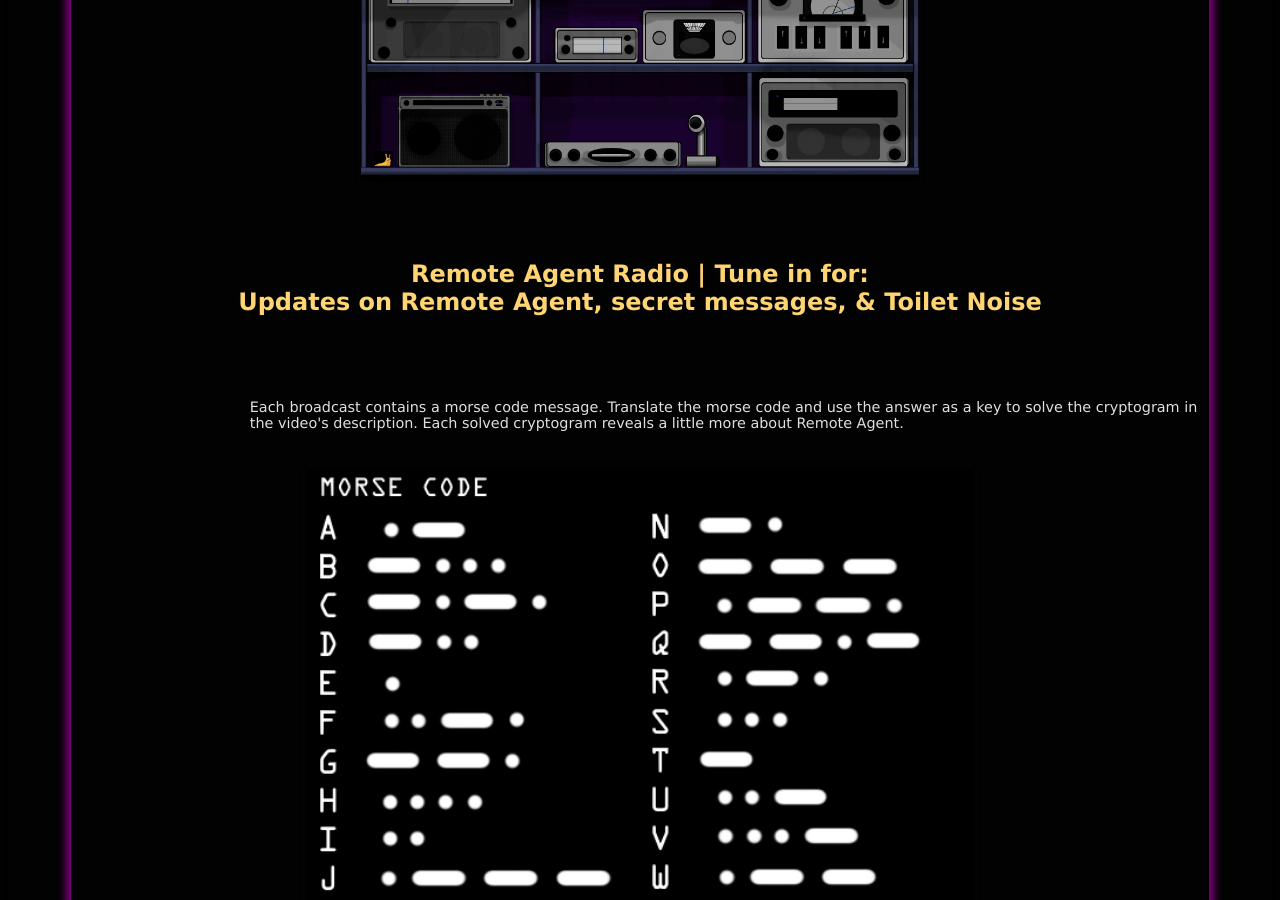
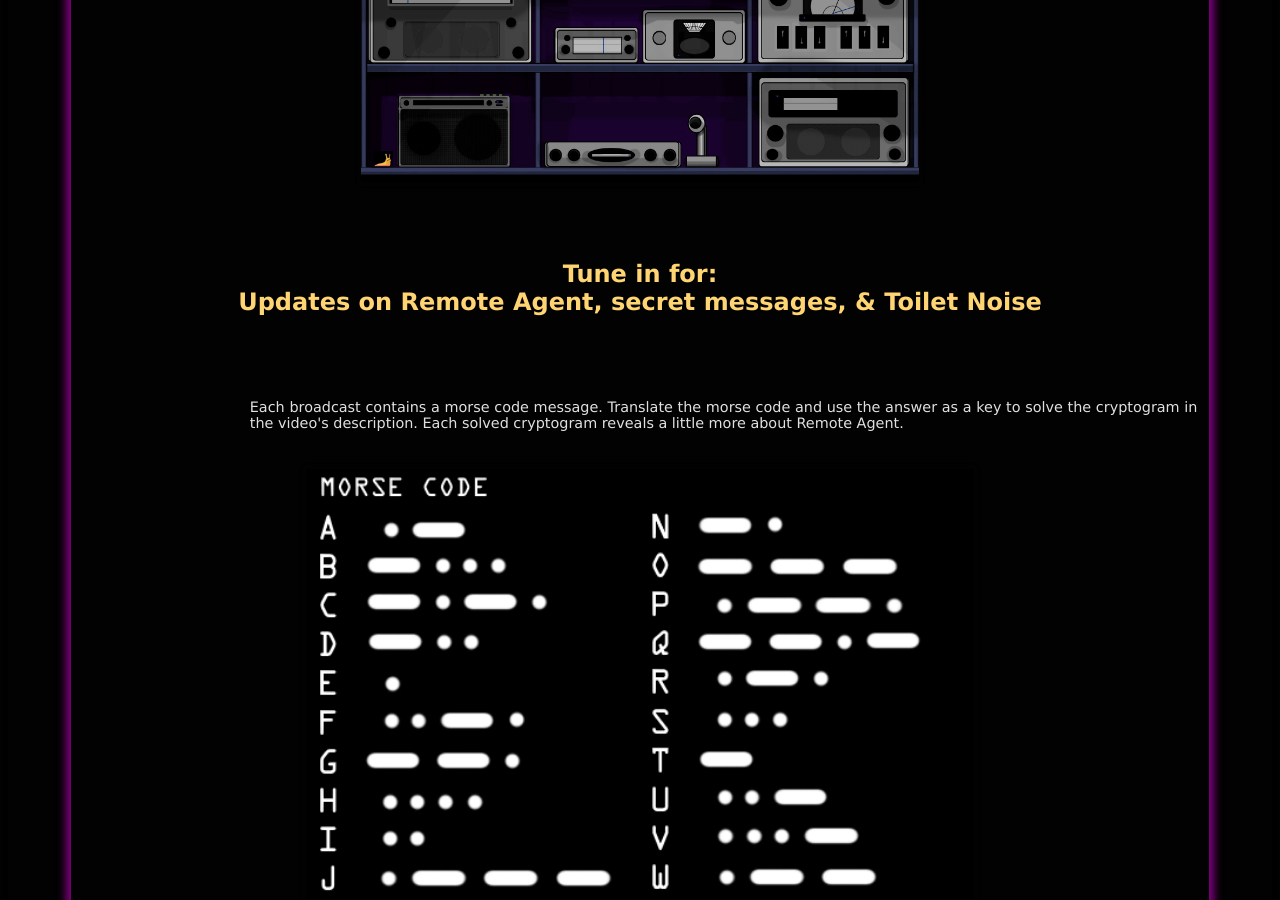
Before and after one commit to Madsir/madsirstudio.github.io, a Jekyll site: the page built from remoteagent/index.html, in a window 1280 px wide and 900 px high, scrolled down 1672 px. Built offline with Jekyll 4.4.1, drawn with Linux system fonts in a browser that asks for light colours.

Commit message:
Update index.html

```diff
--- a/remoteagent/index.html
+++ b/remoteagent/index.html
@@ -99,7 +99,7 @@ img:hover {
 	<br>
 	<br>
 	<br>
-		<h4>Remote Agent Radio | Tune in for: <br> Updates on Remote Agent, secret messages, & Toilet Noise</h4>
+		<h4>Tune in for: <br> Updates on Remote Agent, secret messages, & Toilet Noise</h4>
 	<br>
 	<br>
 		<p>Each broadcast contains a morse code message. Translate the morse code and use the answer as a key to solve the cryptogram in the video's description. Each solved cryptogram reveals a little more about Remote Agent.</p>
```
